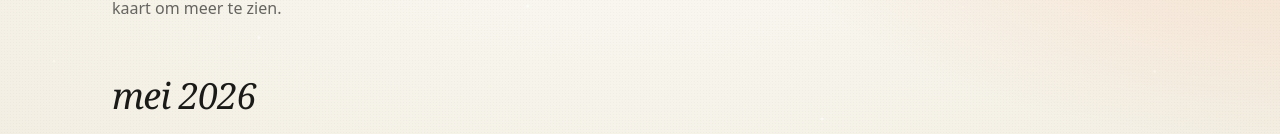
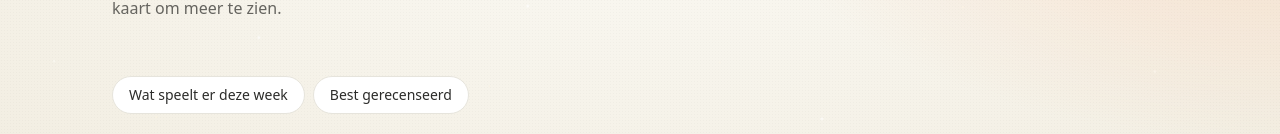
Before and after one commit to cultuursausje/cultuursausje, a Next.js app in the folder site/: page / in a window 1280 px wide. Shown: the part 136-270 px from the top of the page. Built offline with nearby package versions, Linux system fonts and the light colour scheme.

Commit message:
Add files via upload

```diff
--- a/site/components/ShowsExplorer.tsx
+++ b/site/components/ShowsExplorer.tsx
@@ -31,6 +31,8 @@ export function ShowsExplorer({ shows, theaters, gezelschappen }: Props) {
   const [selectedTheaters, setSelectedTheaters] = useState<Set<string>>(new Set());
   const [selectedGezelschappen, setSelectedGezelschappen] = useState<Set<string>>(new Set());
   const [selectedMonths, setSelectedMonths] = useState<Set<string>>(new Set());
+  const [showThisWeek, setShowThisWeek] = useState(false);
+  const [showTopRated, setShowTopRated] = useState(false);
 
   useEffect(() => { setFavorites(loadFavorites()); }, []);
 
@@ -53,10 +55,32 @@ export function ShowsExplorer({ shows, theaters, gezelschappen }: Props) {
     return () => window.removeEventListener("keydown", onKey);
   }, [expanded]);
 
+  // Helpers voor quick filters
+  const todayISO = useMemo(() => new Date().toISOString().slice(0, 10), []);
+  const weekEndISO = useMemo(() => {
+    const d = new Date();
+    d.setDate(d.getDate() + 7);
+    return d.toISOString().slice(0, 10);
+  }, []);
+
   // Filter de shows op basis van actieve filters
   const filteredShows = useMemo(() => {
     return shows.filter(s => {
       if (showFavoritesOnly && !favorites.has(s.id)) return false;
+
+      // Deze week: speeldata of speelperiode binnen vandaag t/m vandaag+7
+      if (showThisWeek) {
+        const inSpeeldata = !!s.speeldata && s.speeldata.some(d => d >= todayISO && d <= weekEndISO);
+        const inRange = s.speelperiode_start <= weekEndISO && s.speelperiode_end >= todayISO;
+        if (!inSpeeldata && !inRange) return false;
+      }
+
+      // Best gerecenseerd: heeft minstens één pers-quote met sterren ≥ 4
+      if (showTopRated) {
+        const goodReviews = s.pers_quotes.some(p => (p.sterren ?? 0) >= 4);
+        if (!goodReviews) return false;
+      }
+
       if (selectedTheaters.size > 0) {
         const has =
           (s.theater_id && selectedTheaters.has(s.theater_id)) ||
@@ -79,7 +103,7 @@ export function ShowsExplorer({ shows, theaters, gezelschappen }: Props) {
       }
       return true;
     });
-  }, [shows, showFavoritesOnly, favorites, selectedTheaters, selectedGezelschappen, selectedMonths]);
+  }, [shows, showFavoritesOnly, favorites, selectedTheaters, selectedGezelschappen, selectedMonths, showThisWeek, showTopRated, todayISO, weekEndISO]);
 
   // Beschikbare maanden afgeleid uit alle shows (niet gefilterd)
   const availableMonths = useMemo(() => {
@@ -162,12 +186,16 @@ export function ShowsExplorer({ shows, theaters, gezelschappen }: Props) {
     showFavoritesOnly ||
     selectedTheaters.size > 0 ||
     selectedGezelschappen.size > 0 ||
-    selectedMonths.size > 0;
+    selectedMonths.size > 0 ||
+    showThisWeek ||
+    showTopRated;
   const clearAllFilters = () => {
     setShowFavoritesOnly(false);
     setSelectedTheaters(new Set());
     setSelectedGezelschappen(new Set());
     setSelectedMonths(new Set());
+    setShowThisWeek(false);
+    setShowTopRated(false);
   };
 
   return (
@@ -189,6 +217,30 @@ export function ShowsExplorer({ shows, theaters, gezelschappen }: Props) {
         onToggleMonth={toggleMonth}
         onClearMonths={clearMonths}
       />
+
+      {/* Quick filter chips boven de maand-secties */}
+      <div className="mb-8 flex flex-wrap gap-2 sm:mb-10">
+        <button
+          onClick={() => setShowThisWeek(v => !v)}
+          className={`rounded-full px-4 py-2 text-sm font-medium transition-colors ${
+            showThisWeek
+              ? "bg-ink text-white hover:bg-black"
+              : "bg-white border border-line text-ink-soft hover:bg-[#F8F6EF]"
+          }`}
+        >
+          Wat speelt er deze week
+        </button>
+        <button
+          onClick={() => setShowTopRated(v => !v)}
+          className={`rounded-full px-4 py-2 text-sm font-medium transition-colors ${
+            showTopRated
+              ? "bg-ink text-white hover:bg-black"
+              : "bg-white border border-line text-ink-soft hover:bg-[#F8F6EF]"
+          }`}
+        >
+          Best gerecenseerd
+        </button>
+      </div>
 
       {months.length === 0 ? (
         <div className="rounded-3xl border border-line bg-white p-10 text-center text-ink-muted">
```
